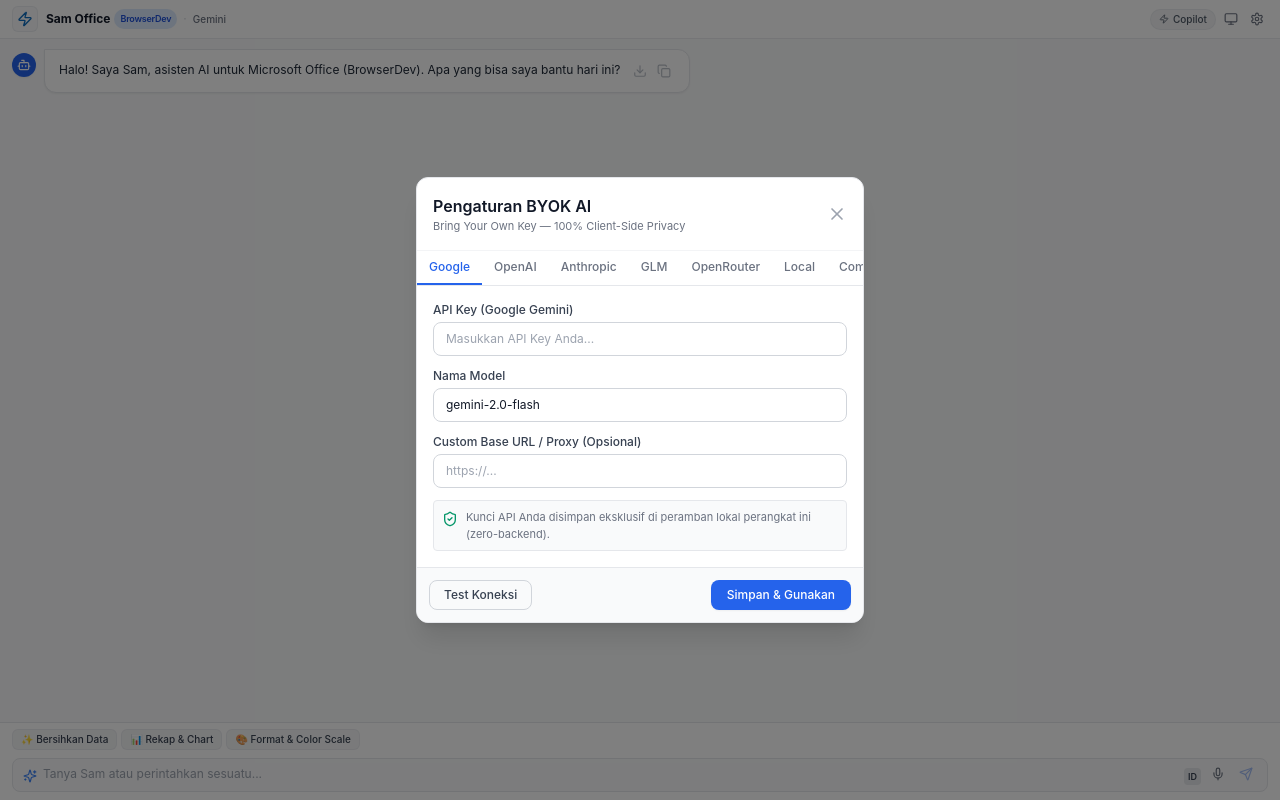
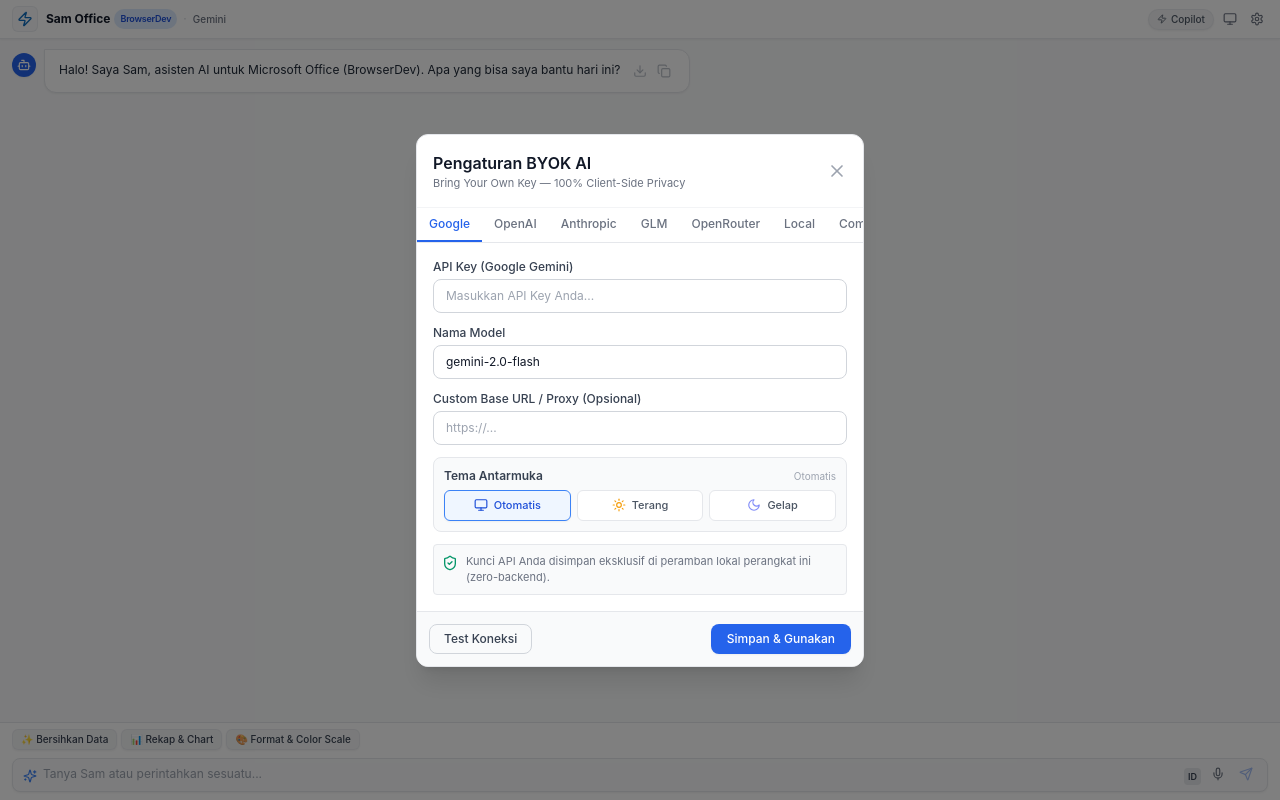
Before and after one commit to nice0ne/Sam-Office-Agent, a React (Vite) app: page / in a window 1280 px wide. Both pictures are taken after a click on the button 1257 px from the left and 19 px from the top of the page. Built offline with nearby package versions, Linux system fonts and the light colour scheme.

Commit message:
feat(theme): enhance dark/light mode with native colorScheme, OS sync listener, FOUC prevention, and visual selector in Settings

```diff
--- a/index.html
+++ b/index.html
@@ -6,6 +6,26 @@
     <title>Sam Office Agent</title>
     <!-- Microsoft Office.js SDK CDN -->
     <script src="https://appsforoffice.microsoft.com/lib/1/hosted/office.js" type="text/javascript"></script>
+    <script>
+      (function() {
+        try {
+          var mode = localStorage.getItem('sam_theme_mode') || 'auto';
+          var isDark = mode === 'dark';
+          if (mode === 'auto') {
+            if (window.matchMedia && window.matchMedia('(prefers-color-scheme: dark)').matches) {
+              isDark = true;
+            }
+          }
+          if (isDark) {
+            document.documentElement.classList.add('dark');
+            document.documentElement.style.colorScheme = 'dark';
+          } else {
+            document.documentElement.classList.remove('dark');
+            document.documentElement.style.colorScheme = 'light';
+          }
+        } catch(e) {}
+      })();
+    </script>
   </head>
   <body class="bg-gray-50 dark:bg-gray-900 text-gray-900 dark:text-gray-100 antialiased select-none">
     <div id="root"></div>
--- a/src/App.tsx
+++ b/src/App.tsx
@@ -10,7 +10,7 @@ import { ReActExecutionEngine } from './agents/coordinator/reactEngine';
 import { documentContextCache } from './services/office/contextCache';
 import { getLLMProvider } from './services/llm/factory';
 import { getOfficeDriver } from './services/office';
-import { ThemeMode, getStoredThemeMode, setStoredThemeMode, applyTheme } from './utils/theme';
+import { ThemeMode, getStoredThemeMode, setStoredThemeMode, applyTheme, initThemeListener } from './utils/theme';
 import { compressTableContext } from './utils/contextCompressor';
 import { AgentContext } from './agents/types';
 
@@ -44,14 +44,20 @@ export const App: React.FC<{ initialHost?: HostType }> = ({ initialHost = 'Excel
 
   useEffect(() => {
     applyTheme(themeMode);
+    const unsubscribe = initThemeListener(() => themeMode);
+    return () => unsubscribe();
   }, [themeMode]);
+
+  const handleSelectTheme = (nextTheme: ThemeMode) => {
+    setThemeMode(nextTheme);
+    setStoredThemeMode(nextTheme);
+    applyTheme(nextTheme);
+  };
 
   const handleToggleTheme = () => {
     const nextTheme: ThemeMode =
       themeMode === 'auto' ? 'light' : themeMode === 'light' ? 'dark' : 'auto';
-    setThemeMode(nextTheme);
-    setStoredThemeMode(nextTheme);
-    applyTheme(nextTheme);
+    handleSelectTheme(nextTheme);
   };
 
   useEffect(() => {
@@ -324,6 +330,8 @@ export const App: React.FC<{ initialHost?: HostType }> = ({ initialHost = 'Excel
         isOpen={isSettingsOpen}
         onClose={() => setIsSettingsOpen(false)}
         onSaved={() => setMessages(prev => [...prev])}
+        currentTheme={themeMode}
+        onThemeChange={handleSelectTheme}
       />
     </div>
   );
--- a/src/components/Common/Header.tsx
+++ b/src/components/Common/Header.tsx
@@ -107,7 +107,13 @@ export const Header: React.FC<HeaderProps> = ({
         {onToggleTheme && (
           <button
             onClick={onToggleTheme}
-            className="p-1 text-gray-500 hover:text-gray-800 dark:hover:text-gray-200 rounded-md hover:bg-gray-100 dark:hover:bg-gray-700 transition"
+            className={`p-1 rounded-md transition-all border ${
+              themeMode === 'dark'
+                ? 'text-indigo-400 bg-indigo-950/40 border-indigo-800/50 hover:bg-indigo-900/50'
+                : themeMode === 'light'
+                ? 'text-amber-500 bg-amber-500/10 border-amber-400/40 hover:bg-amber-500/20'
+                : 'text-gray-500 dark:text-gray-400 bg-transparent border-transparent hover:bg-gray-100 dark:hover:bg-gray-700'
+            }`}
             title={
               themeMode === 'dark'
                 ? 'Tema: Gelap (Klik untuk mode Otomatis)'
--- a/src/components/Settings/SettingsModal.tsx
+++ b/src/components/Settings/SettingsModal.tsx
@@ -2,7 +2,8 @@ import React, { useState, useEffect } from 'react';
 import { ProviderConfig, ProviderId } from '../../types';
 import { getSettings, saveSettings, setActiveProvider } from '../../services/storage/settingsStorage';
 import { testProviderConnection } from '../../services/llm/factory';
-import { X, CheckCircle2, AlertCircle, Loader2, Sparkles, ShieldCheck } from 'lucide-react';
+import { ThemeMode, getStoredThemeMode, setStoredThemeMode, applyTheme } from '../../utils/theme';
+import { X, CheckCircle2, AlertCircle, Loader2, Sparkles, ShieldCheck, Sun, Moon, Monitor } from 'lucide-react';
 
 export const PROVIDER_LABELS: Record<ProviderId, string> = {
   gemini: 'Gemini',
@@ -27,13 +28,22 @@ interface SettingsModalProps {
   isOpen: boolean;
   onClose: () => void;
   onSaved: () => void;
+  currentTheme?: ThemeMode;
+  onThemeChange?: (mode: ThemeMode) => void;
 }
 
-export const SettingsModal: React.FC<SettingsModalProps> = ({ isOpen, onClose, onSaved }) => {
+export const SettingsModal: React.FC<SettingsModalProps> = ({
+  isOpen,
+  onClose,
+  onSaved,
+  currentTheme,
+  onThemeChange,
+}) => {
   const [settings, setSettings] = useState(getSettings());
   const [activeTab, setActiveTab] = useState<ProviderId>(settings.activeProviderId);
   const [testing, setTesting] = useState(false);
   const [testResult, setTestResult] = useState<{ success: boolean; message: string } | null>(null);
+  const [selectedTheme, setSelectedTheme] = useState<ThemeMode>(() => currentTheme || getStoredThemeMode());
 
   useEffect(() => {
     if (isOpen) {
@@ -41,8 +51,9 @@ export const SettingsModal: React.FC<SettingsModalProps> = ({ isOpen, onClose, o
       setSettings(currentSettings);
       setActiveTab(currentSettings.activeProviderId);
       setTestResult(null);
+      setSelectedTheme(currentTheme || getStoredThemeMode());
     }
-  }, [isOpen]);
+  }, [isOpen, currentTheme]);
 
   if (!isOpen) return null;
 
@@ -126,6 +137,13 @@ export const SettingsModal: React.FC<SettingsModalProps> = ({ isOpen, onClose, o
     } finally {
       setTesting(false);
     }
+  };
+
+  const handleSelectTheme = (mode: ThemeMode) => {
+    setSelectedTheme(mode);
+    setStoredThemeMode(mode);
+    applyTheme(mode);
+    onThemeChange?.(mode);
   };
 
   const handleSaveAndApply = () => {
@@ -248,6 +266,56 @@ export const SettingsModal: React.FC<SettingsModalProps> = ({ isOpen, onClose, o
             </div>
           )}
 
+          {/* Pilihan Tema Tampilan */}
+          <div className="p-2.5 bg-gray-50 dark:bg-gray-900/60 rounded-lg border border-gray-200 dark:border-gray-700/80 space-y-1.5">
+            <div className="flex items-center justify-between">
+              <span className="text-xs font-semibold text-gray-700 dark:text-gray-300">
+                Tema Antarmuka
+              </span>
+              <span className="text-[10px] text-gray-400 capitalize">
+                {selectedTheme === 'auto' ? 'Otomatis' : selectedTheme === 'dark' ? 'Mode Gelap' : 'Mode Terang'}
+              </span>
+            </div>
+            <div className="grid grid-cols-3 gap-1.5">
+              <button
+                type="button"
+                onClick={() => handleSelectTheme('auto')}
+                className={`flex items-center justify-center gap-1.5 py-1.5 px-2 rounded-md text-[11px] font-medium border transition-all ${
+                  selectedTheme === 'auto'
+                    ? 'bg-blue-50 dark:bg-blue-950/60 border-blue-500 text-blue-700 dark:text-blue-300 shadow-2xs'
+                    : 'bg-white dark:bg-gray-800 border-gray-200 dark:border-gray-700 text-gray-600 dark:text-gray-400 hover:bg-gray-100 dark:hover:bg-gray-750'
+                }`}
+              >
+                <Monitor className="w-3.5 h-3.5" />
+                <span>Otomatis</span>
+              </button>
+              <button
+                type="button"
+                onClick={() => handleSelectTheme('light')}
+                className={`flex items-center justify-center gap-1.5 py-1.5 px-2 rounded-md text-[11px] font-medium border transition-all ${
+                  selectedTheme === 'light'
+                    ? 'bg-amber-50 border-amber-500 text-amber-700 shadow-2xs'
+                    : 'bg-white dark:bg-gray-800 border-gray-200 dark:border-gray-700 text-gray-600 dark:text-gray-400 hover:bg-gray-100 dark:hover:bg-gray-750'
+                }`}
+              >
+                <Sun className="w-3.5 h-3.5 text-amber-500" />
+                <span>Terang</span>
+              </button>
+              <button
+                type="button"
+                onClick={() => handleSelectTheme('dark')}
+                className={`flex items-center justify-center gap-1.5 py-1.5 px-2 rounded-md text-[11px] font-medium border transition-all ${
+                  selectedTheme === 'dark'
+                    ? 'bg-indigo-50 dark:bg-indigo-950/60 border-indigo-500 text-indigo-700 dark:text-indigo-300 shadow-2xs'
+                    : 'bg-white dark:bg-gray-800 border-gray-200 dark:border-gray-700 text-gray-600 dark:text-gray-400 hover:bg-gray-100 dark:hover:bg-gray-750'
+                }`}
+              >
+                <Moon className="w-3.5 h-3.5 text-indigo-400" />
+                <span>Gelap</span>
+              </button>
+            </div>
+          </div>
+
           <div className="p-2 bg-gray-50 dark:bg-gray-900/40 rounded border border-gray-200 dark:border-gray-700/60 flex items-start gap-2 text-[11px] text-gray-500 dark:text-gray-400">
             <ShieldCheck className="w-4 h-4 shrink-0 text-emerald-600 mt-0.5" />
             <span>Kunci API Anda disimpan eksklusif di peramban lokal perangkat ini (zero-backend).</span>
--- a/src/index.css
+++ b/src/index.css
@@ -4,12 +4,18 @@
 
 :root {
   font-family: -apple-system, BlinkMacSystemFont, "Segoe UI", Roboto, Helvetica, Arial, sans-serif;
+  color-scheme: light;
+}
+
+html.dark {
+  color-scheme: dark;
 }
 
 body {
   margin: 0;
   padding: 0;
   overflow-x: hidden;
+  transition: background-color 0.2s ease, color 0.2s ease;
 }
 
 /* Ensure text selection works properly inside WebView2 and Office Add-in taskpanes */
@@ -22,6 +28,11 @@ body {
 
 ::selection {
   background-color: #3b82f6;
+  color: #ffffff;
+}
+
+html.dark ::selection {
+  background-color: #2563eb;
   color: #ffffff;
 }
 
@@ -61,9 +72,24 @@ body {
   background: transparent;
 }
 ::-webkit-scrollbar-thumb {
-  background: rgba(156, 163, 175, 0.3);
+  background: rgba(156, 163, 175, 0.35);
   border-radius: 9999px;
 }
 ::-webkit-scrollbar-thumb:hover {
-  background: rgba(156, 163, 175, 0.6);
+  background: rgba(156, 163, 175, 0.65);
 }
+
+html.dark ::-webkit-scrollbar-thumb {
+  background: rgba(148, 163, 184, 0.22);
+}
+html.dark ::-webkit-scrollbar-thumb:hover {
+  background: rgba(148, 163, 184, 0.48);
+}
+
+/* Autofill color adjustment for dark mode inputs */
+html.dark input:-webkit-autofill,
+html.dark textarea:-webkit-autofill {
+  -webkit-box-shadow: 0 0 0 1000px #111827 inset !important;
+  -webkit-text-fill-color: #f3f4f6 !important;
+  transition: background-color 5000s ease-in-out 0s;
+}
--- a/tailwind.config.js
+++ b/tailwind.config.js
@@ -13,8 +13,23 @@ export default {
           word: '#185ABD',
           ppt: '#C43E1C',
           agent: '#0F6CBD',
-        }
-      }
+        },
+        gray: {
+          750: '#232d3d',
+          850: '#141b26',
+          950: '#0b0f17',
+        },
+        surface: {
+          light: '#ffffff',
+          dark: '#111827',
+          'card-light': '#ffffff',
+          'card-dark': '#1e293b',
+        },
+      },
+      boxShadow: {
+        '2xs': '0 1px 2px 0 rgba(0, 0, 0, 0.05)',
+        'dark-card': '0 1px 3px 0 rgba(0, 0, 0, 0.4), 0 1px 2px -1px rgba(0, 0, 0, 0.4)',
+      },
     },
   },
   plugins: [],
```
Also changed, not shown: src/utils/theme.ts (+54 -0 lines), 1 other file (tests, documents, lock files or other folders).
